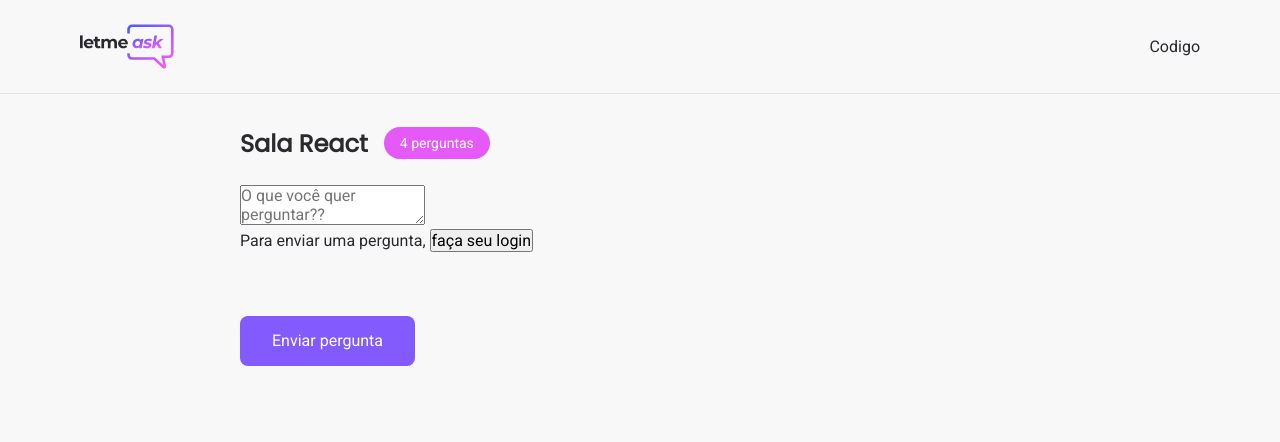
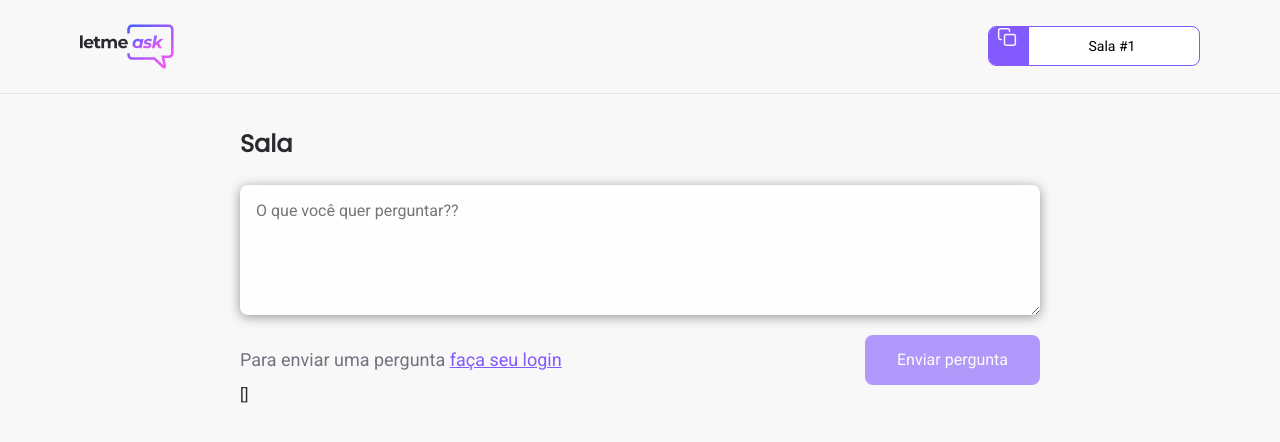
Before and after one commit to freaklucas/letmeask, a React (Create React App) app: page /rooms/1 in a window 1280 px wide. Shown: the top 442 px of the page. Built offline with nearby package versions, Linux system fonts and the light colour scheme; no server answers; the database is empty.

Commit message:
criando salas e consumindo as perguntas

```diff
--- /dev/null
+++ b/src/components/RoomCode.tsx
@@ -0,0 +1,22 @@
+import copyImg from '../assets/images/copy.svg';
+import '../styles/room-code.scss';
+
+type RoomCode = {
+    code: string;
+
+}
+
+export function RoomCode(props: RoomCode) {
+
+    function copyRoomCodeToClipBoard() {
+        navigator.clipboard.writeText(props.code);
+    }
+    return (
+        <button className="room-code" onClick={copyRoomCodeToClipBoard}>
+            <div>
+                <img src={ copyImg } alt="Copy room code" />
+            </div>
+            <span>Sala #{ props.code}</span>
+        </button>
+    )
+}
--- a/src/pages/Room.tsx
+++ b/src/pages/Room.tsx
@@ -1,32 +1,127 @@
+import { FormEvent, useEffect, useState } from 'react';
+import { useParams } from 'react-router-dom';
+
 import logoImg from '../assets/images/logo.svg';
 import { Button } from '../components/Button';
+import { RoomCode } from '../components/RoomCode';
+import { useAuth } from '../hooks/UseAuth';
+import { database } from '../services/firebase';
 
 import '../styles/room.scss';
 
+type FirebaseQuestions = Record<string, {
+    author: {
+        name: string;
+        avatar: string;
+    }
+    content: string;
+    isAnswered: boolean;
+    isHighlighted: boolean;
+}>
+
+type RoomParams = {
+    id: string;
+}
+
+type Question = {
+    id: string;
+    author: {
+        name: string;
+        avatar: string;
+    }
+    content: string;
+    isAnswered: boolean;
+    isHighlighted: boolean;
+}
+
+
 export function Room() {
+    const { user } = useAuth();
+    const [newQuestion, setNewQuestion] = useState('');
+    const [questions, setQuestions] = useState<Question[]>([]); // generics
+    const [title, setTitle] = useState('');
+
+
+    const params = useParams<RoomParams>();
+    const roomId = params.id;
+
+    useEffect(() => {
+        const roomRef = database.ref(`rooms/${roomId}`);
+        roomRef.on('value', room => {
+            const databaseRoom = room.val();
+            const FirebaseQuestions: FirebaseQuestions = databaseRoom.questions ?? {};
+            const parsedQuestions = Object.entries(FirebaseQuestions).map(([key,value]) => {
+                return {
+                    id: key,
+                    content: value.content,
+                    author: value.author,
+                    isHighlighted: value.isHighlighted,
+                    isAnswered: value.isAnswered,
+                }
+            })
+            setTitle(databaseRoom.title);
+            setQuestions(parsedQuestions);
+        })
+    }, [roomId]);
+
+    async function handleSendQuestion(event: FormEvent) {
+        event.preventDefault();
+
+        if (newQuestion.trim() === '') {
+            return;
+        }
+        if (!user) {
+            throw new Error('You must be logged in');
+        }
+
+        const question = {
+            content: newQuestion,
+            author: {
+                name: user?.name,
+                avatar: user.avatar,
+            },
+            isHighlighted: false,
+            isAnswered: false,
+        };
+
+        await database.ref(`rooms/${roomId}/questions`).push(question);
+        setNewQuestion('');
+    }
+
     return (
         <div id="page-room">
             <header>
                 <div className="content">
                     <img src={logoImg} alt="Imagem da logo letmeask" />
-                    <div>Codigo</div>
+                    <RoomCode code={roomId} />
                 </div>
             </header>
             <main className="content">
                 <div className="room-title">
-                    <h1>Sala React</h1>
-                    <span>4 perguntas</span>
+                    <h1>Sala {title }</h1>
+                    {questions.length > 0 && <span>{questions.length} pergunta(s)</span>}
                 </div>
-                <form>
+                <form
+                    onSubmit={handleSendQuestion}
+                >
                     <textarea
                         placeholder="O que você quer perguntar??"
-
+                        onChange={event => setNewQuestion(event.target.value)}
+                        value={ newQuestion }
                     />
                     <div className="form-footer">
-                        <span>Para enviar uma pergunta, <button>faça seu login</button></span>
-                        <Button type="submit">Enviar pergunta</Button>
+                        { user ? (
+                            <div className="user-info">
+                                <img src={user.avatar} alt={user.name} />
+                                <span>{user.name}</span>
+                            </div>
+                        ) : (
+                            <span>Para enviar uma pergunta <button> faça seu login</button></span>
+                        ) }
+                        <Button type="submit" disabled={!user}>Enviar pergunta</Button>
                     </div>
                 </form>
+                {JSON.stringify(questions)}
             </main>
         </div>
     );
--- a/src/styles/button.scss
+++ b/src/styles/button.scss
@@ -1,6 +1,4 @@
 .button {
-
-    margin-top: 64px;
     height: 50px;
     border-radius: 8px;
     font-weight: 500;
--- /dev/null
+++ b/src/styles/room-code.scss
@@ -0,0 +1,29 @@
+.room-code {
+    height: 40px;
+    border-radius: 8px;
+    overflow: hidden;
+
+    background: #fff;
+    border: 1px solid #835afd;
+    cursor: pointer;
+
+    display: flex;
+
+    div {
+        background: #835afd;
+        padding: 0 12px 19px 8px;
+        display: flex;
+        justify-content: center;
+        align-items: center;
+    }
+
+    span {
+        display: block;
+        align-self: center;
+        flex: 1;
+        padding: 0 16px 0 12px;
+        width: 170px;
+        font-size: 14px;
+        font-weight: 500;
+    }
+}
--- a/src/styles/room.scss
+++ b/src/styles/room.scss
@@ -43,7 +43,56 @@
         }
 
         form {
+            textarea {
+                width: 100%;
+                border: 0;
+                padding: 16px;
+                border-radius: 8px;
+                background: #fefefe;
+                box-shadow: 0 2px 12px rgba(0,0,0, 0.4);
+                resize: vertical;
+                min-height: 130px;
+            }
+            .form-footer {
+                display: flex;
+                justify-content: space-between;
+                align-items: center;
+                margin-top: 16px;
 
+                .user-info {
+                    display:flex;
+                    align-items: center;
+
+                    > img {
+                        width: 38px;
+                        height: 38px;
+                        border-radius: 38%;
+                    }
+
+                    span {
+                        margin-left: 8px;
+                        color: #29292e;
+                        font-weight: 500;
+                        font-size: 16px;
+                    }
+                }
+
+                > span {
+                    font-size: 18px;
+                    color: #737380;
+                    font-weight: 500;
+
+                    button {
+                        background: transparent;
+                        border: 0;
+                        color: #835AFD;
+                        font-size: 18px;
+                        font-weight: 500;
+                        text-decoration: underline;
+                        cursor: pointer;
+                    }
+                }
+            }
         }
     }
 }
```
